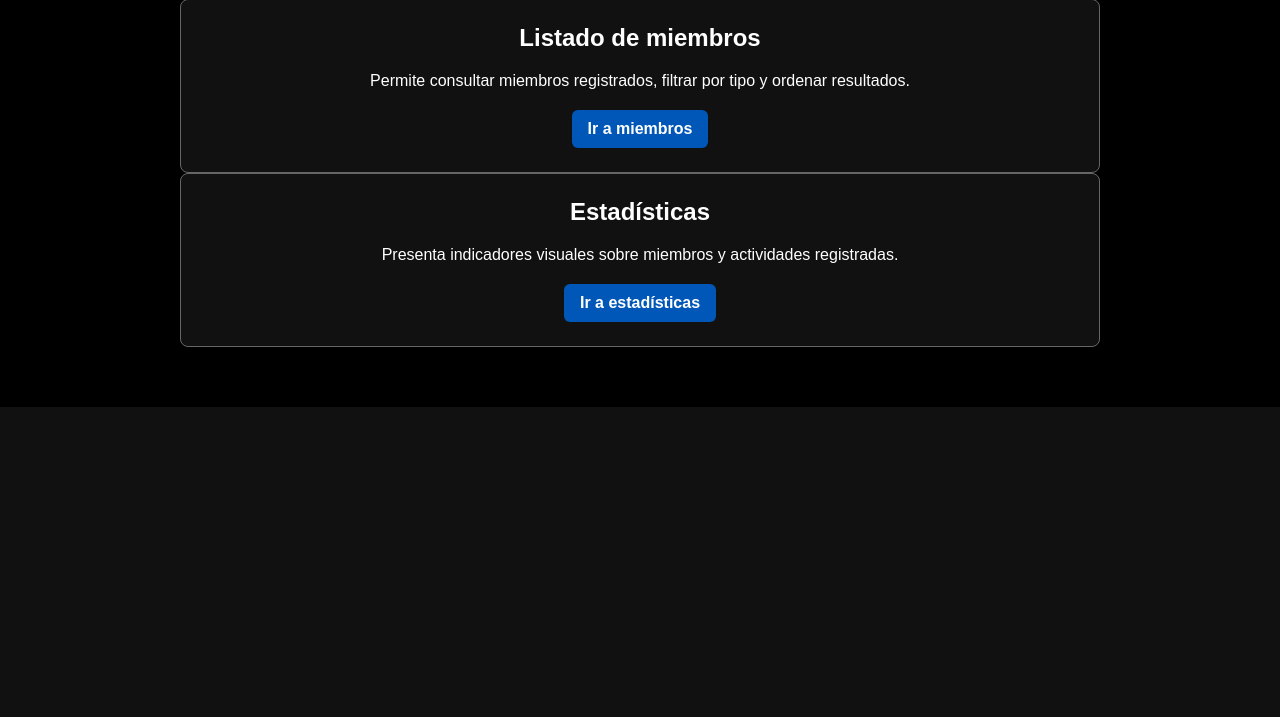
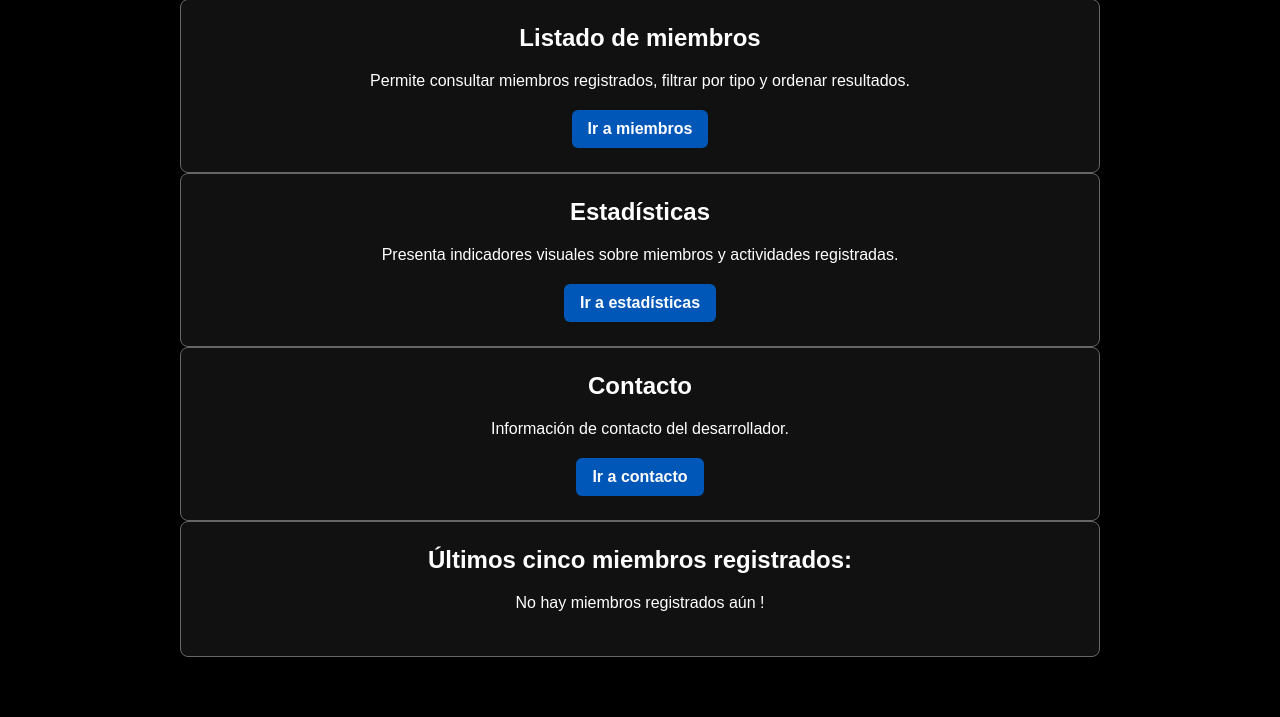
Before and after one commit to Damaynd/desarrollo_web_emiliano_vasquez, a Python web app: template templates/index.html in a window 1280 px wide. Shown: the part 610-1327 px from the top of the page. Before the commit the page ends 1017 px from the top, so only its background shows below. Run offline with Jinja, Linux system fonts and the light colour scheme; the template is opened without the code that fills it, so the values that code supplies are empty.

Commit message:
Feat: added section to display of last five registered members in index.html; also added contact section. In app,py now we have logic of query to SQL, but there's no data yet

```diff
--- a/templates/index.html
+++ b/templates/index.html
@@ -75,6 +75,36 @@
                 <a class = "home-link" href = "{{ url_for('estadisticas') }}"> Ir a estadísticas </a>
 
             </article>
+
+            <article class = "section">
+
+                <h2> Contacto </h2>
+                <p>
+                    Información de contacto del desarrollador.
+                </p>
+                <a class = "home-link" href = "{{ url_for('contacto') }}"> Ir a contacto </a>
+
+            </article>
+
+            <article class = "section">
+
+                <h2> Últimos cinco miembros registrados: </h2>
+
+                {% if miembros %}
+
+                    <ul>
+                        {% for miembro in miembros %}
+                            <li> {{ miembro.nombre }} ({{ miembro.email }}) </li>
+                        {% endfor %}
+                    </ul>
+
+                {% else %}
+
+                    <p> No hay miembros registrados aún ! </p>
+
+                {% endif %}
+            </article>
+
         </section>
     </main>
 </body>
```
Also changed, not shown: app.py (+17 -1 lines).
